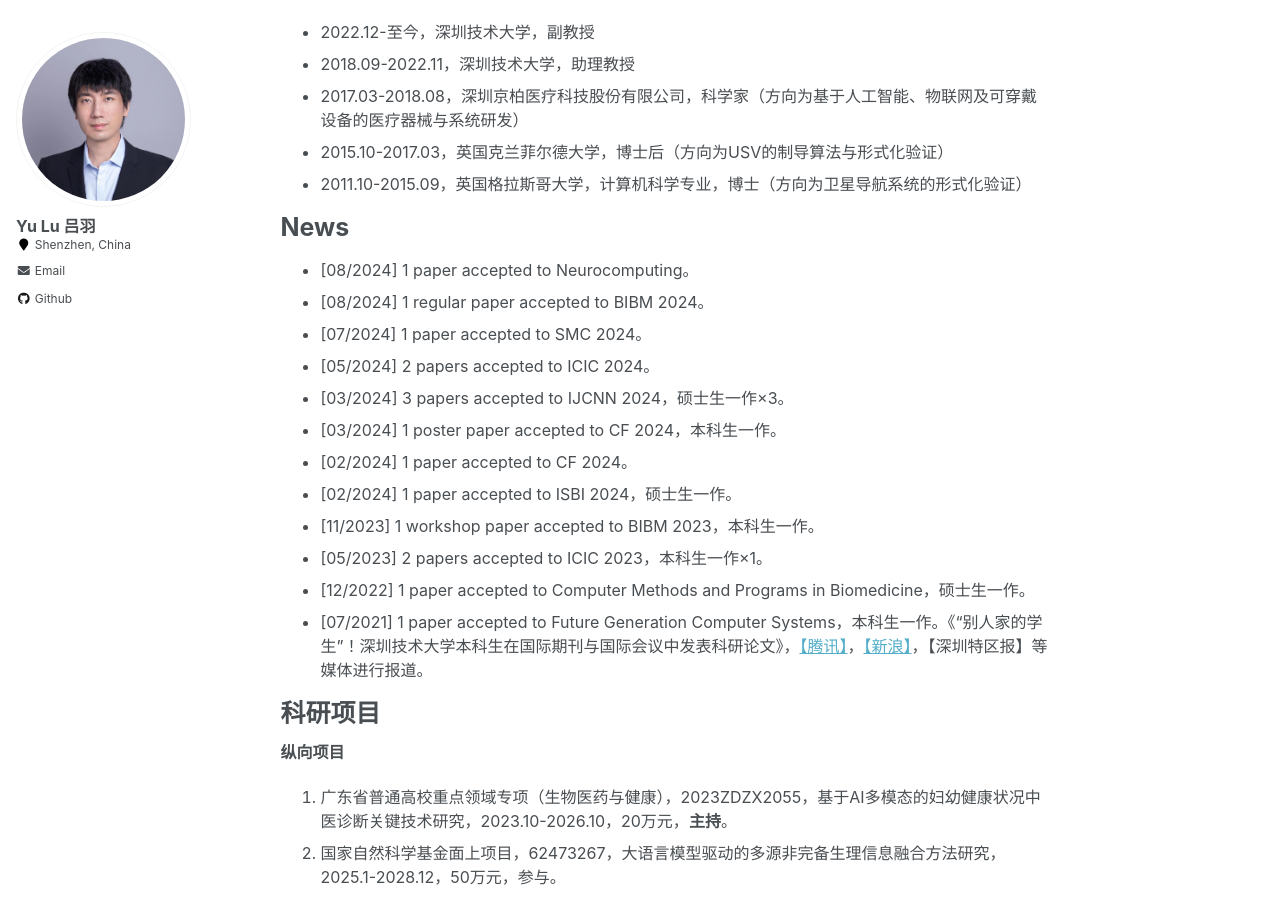
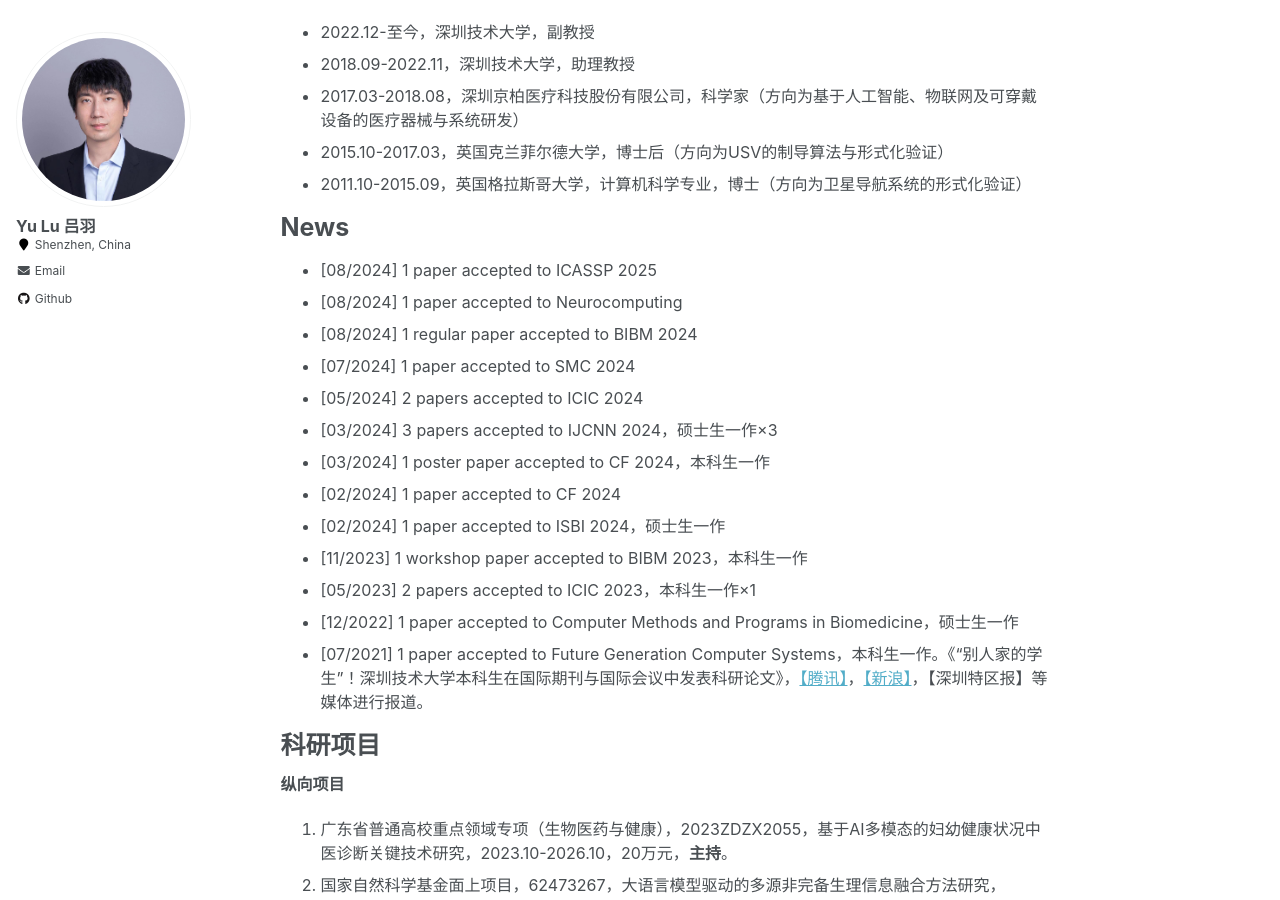
Before and after one commit to YukariUmezawa/lvyu.github.io, a Jekyll site: the page built from _pages/about.md, in a window 1280 px wide and 900 px high, scrolled down 724 px. Built offline with Jekyll 4.4.1, drawn with Linux system fonts in a browser that asks for light colours.

Commit message:
Update about.md

```diff
--- a/_pages/about.md
+++ b/_pages/about.md
@@ -39,17 +39,18 @@ Openings
 
 News
 ======
-- [08/2024] 1 paper accepted to Neurocomputing。
-- [08/2024] 1 regular paper accepted to BIBM 2024。
-- [07/2024] 1 paper accepted to SMC 2024。
-- [05/2024] 2 papers accepted to ICIC 2024。
-- [03/2024] 3 papers accepted to IJCNN 2024，硕士生一作×3。
-- [03/2024] 1 poster paper accepted to CF 2024，本科生一作。
-- [02/2024] 1 paper accepted to CF 2024。
-- [02/2024] 1 paper accepted to ISBI 2024，硕士生一作。
-- [11/2023] 1 workshop paper accepted to BIBM 2023，本科生一作。
-- [05/2023] 2 papers accepted to ICIC 2023，本科生一作×1。
-- [12/2022] 1 paper accepted to Computer Methods and Programs in Biomedicine，硕士生一作。
+- [08/2024] 1 paper accepted to ICASSP 2025
+- [08/2024] 1 paper accepted to Neurocomputing
+- [08/2024] 1 regular paper accepted to BIBM 2024
+- [07/2024] 1 paper accepted to SMC 2024
+- [05/2024] 2 papers accepted to ICIC 2024
+- [03/2024] 3 papers accepted to IJCNN 2024，硕士生一作×3
+- [03/2024] 1 poster paper accepted to CF 2024，本科生一作
+- [02/2024] 1 paper accepted to CF 2024
+- [02/2024] 1 paper accepted to ISBI 2024，硕士生一作
+- [11/2023] 1 workshop paper accepted to BIBM 2023，本科生一作
+- [05/2023] 2 papers accepted to ICIC 2023，本科生一作×1
+- [12/2022] 1 paper accepted to Computer Methods and Programs in Biomedicine，硕士生一作
 - [07/2021] 1 paper accepted to Future Generation Computer Systems，本科生一作。《“别人家的学生”！深圳技术大学本科生在国际期刊与国际会议中发表科研论文》，[【腾讯】](https://new.qq.com/rain/a/20210714A0AGOR00)，[【新浪】](https://cj.sina.com.cn/articles/view/1893278624/70d923a002000uuka)，【深圳特区报】等媒体进行报道。
 
 
```
